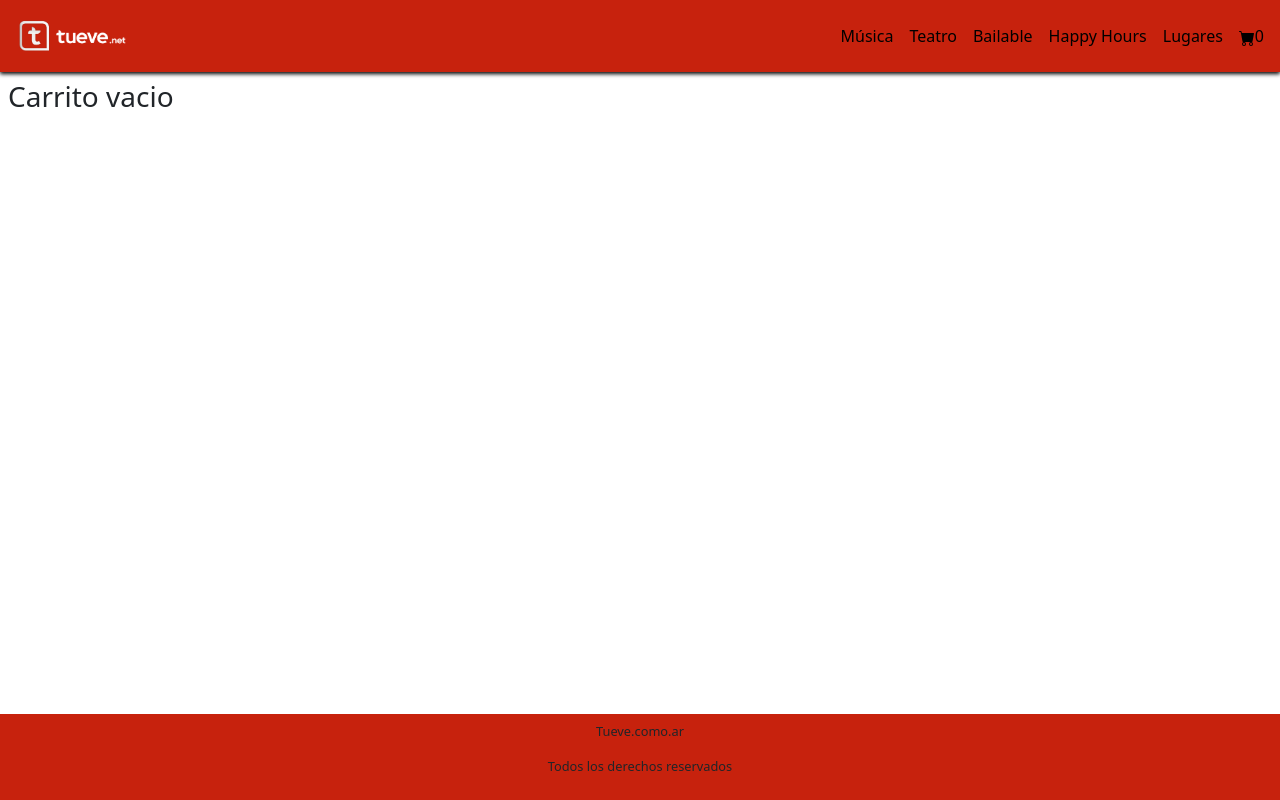
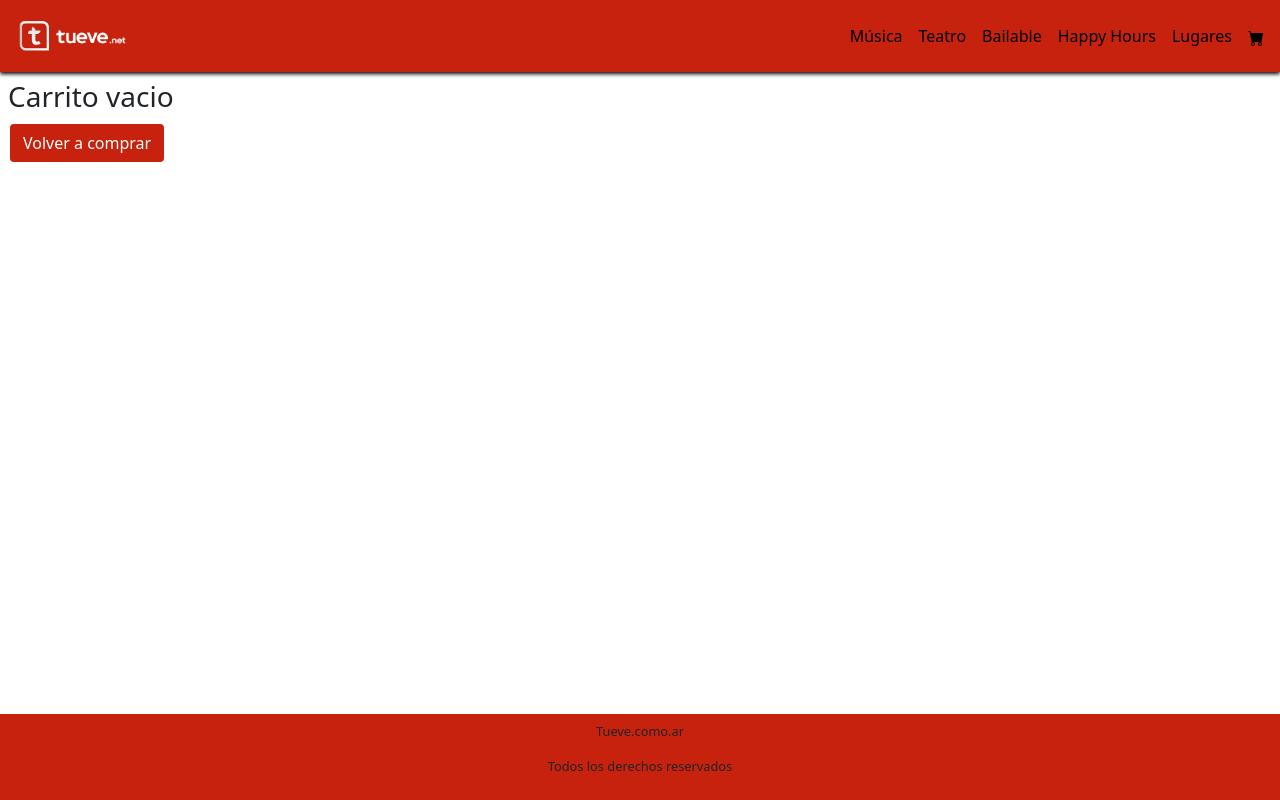
Before and after one commit to marianaServan/Tueve_app_react, a React (Create React App) app: page /Carrito in a window 1280 px wide. Built offline with nearby package versions, Linux system fonts and the light colour scheme.

Commit message:
Cart View

```diff
--- a/src/components/Carrito/Cart.js
+++ b/src/components/Carrito/Cart.js
@@ -1,4 +1,5 @@
 import React, { useContext } from "react";
+import { Link } from "react-router-dom"
 import { miContexto } from "../MiContexto";
 import ItemListCarrito from "./ItemListCarrito";
 
@@ -9,7 +10,10 @@ const Cart = () => {
   return (
     <div>
       {calcularCantidad() === 0 ? (
-        <h3> Carrito vacio </h3>
+        <>
+          <h3> Carrito vacio </h3>
+          <Link className="btn botonesCounter" to="/" > Volver a comprar </Link>
+        </>
       ) : (
         <>
           <h1> Tickets en el carrito </h1>
--- a/src/components/Nav.js
+++ b/src/components/Nav.js
@@ -38,7 +38,7 @@ const Nav = () => {
           <NavLink to="/Carrito">
             <div className="carrito">
               <CartWidget />
-              {calcularCantidad()}
+              {calcularCantidad() !== 0 ? ( calcularCantidad() ) : () => {}}
             </div>
           </NavLink>
         </li>
```
